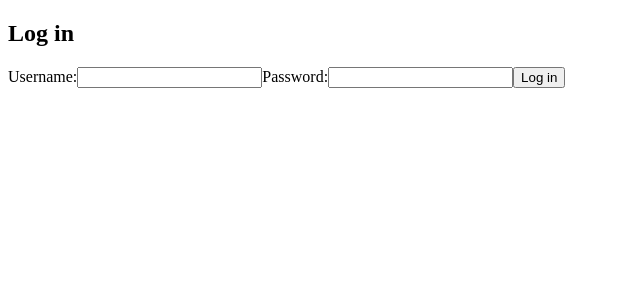
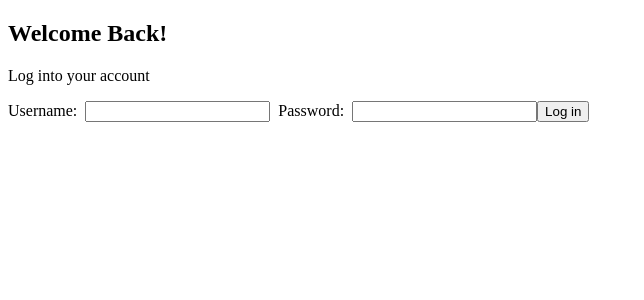
Before and after one commit to BW-Water-My-Plants-3/Front-End, a React (Create React App) app in the folder water-my-plants/: page /login in a window 1280 px wide. Shown: the top 300 px of the page, without its empty margins (0-644 px from the left). Built offline with nearby package versions, Linux system fonts and the light colour scheme.

Commit message:
added heading to login, and divs to HomePage...thinking of how to incorporate homepage

```diff
--- a/water-my-plants/src/components/HomePage.js
+++ b/water-my-plants/src/components/HomePage.js
@@ -3,7 +3,9 @@ import React from "react"
 const HomePage = () => {
 
     return(
-        <div></div>
+        <div>
+
+        </div>
     )
 }
 
--- a/water-my-plants/src/components/Login.js
+++ b/water-my-plants/src/components/Login.js
@@ -35,17 +35,18 @@ class Login extends React.Component{
     render(){
         return(
         <>
-            <h2>Log in</h2>
+            <h2>Welcome Back!</h2>
+            <p>Log into your account</p>
             <div className="login-form">
                 <form /*add onSubmit*/>
-                    <label htmlFor="username">Username:
+                    <label htmlFor="username">Username: &nbsp;
                         <input
                         id="username"
                         name="username"
                         value={this.state.username}
                         onChange="" //add onChange event here
-                        /></label>
-                    <label htmlFor="password">Password:
+                        /></label> &nbsp;
+                    <label htmlFor="password">Password: &nbsp;
                         <input
                         id="password"
                         name="password"
```
